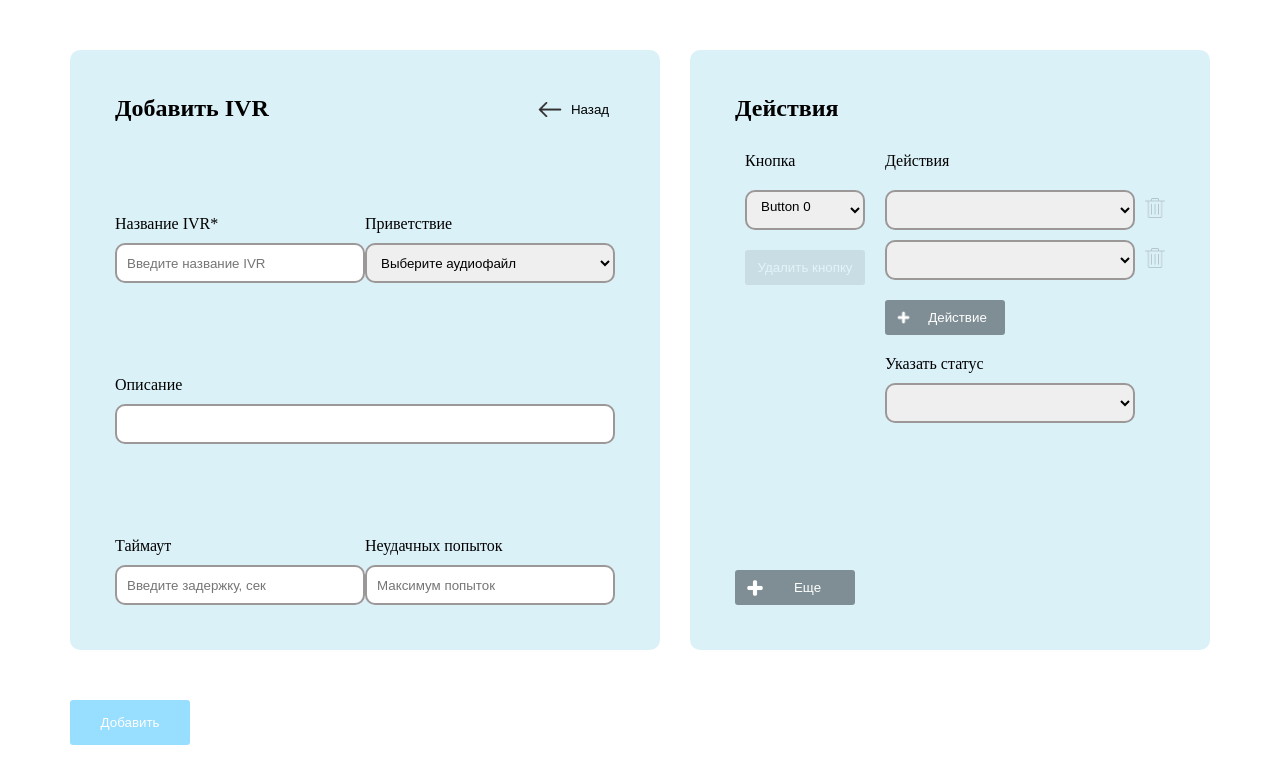
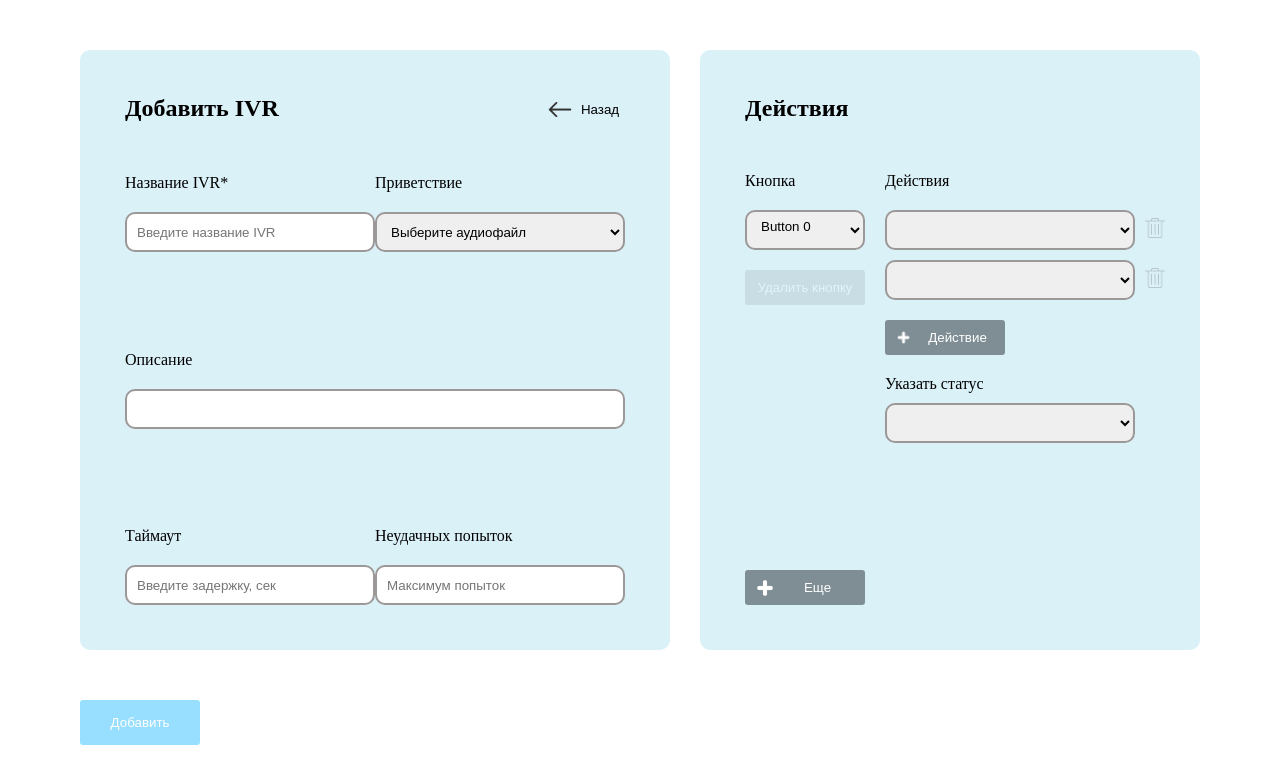
Before and after one commit to taras-kobetiak/iptel-test, an Angular app: page / in a window 1280 px wide. Shown: the top 784 px of the page. Built offline with nearby package versions, Linux system fonts and the light colour scheme.

Commit message:
improve some css

```diff
--- a/src/app/components/ivr-form/components/ivr-entity-form/ivr-entity-form.component.scss
+++ b/src/app/components/ivr-form/components/ivr-entity-form/ivr-entity-form.component.scss
@@ -3,10 +3,10 @@
     background-color: rgb(219, 241, 248);
     border-radius: 10px;
     min-height: 600px;
-    max-width: 1100px;
+    max-width: 960px;
     display: flex;
     flex-direction: column;
-    justify-content: space-between;
+
     gap: 20px;
 
     select {
@@ -18,6 +18,11 @@
     }
 }
 
+.actions-form__title {
+    margin-bottom: 30px;
+    flex: 0 0 auto;
+}
+
 .action-form__items {
     display: flex;
     flex-wrap: wrap;
@@ -27,7 +32,7 @@
 }
 
 .action-form__item {
-    padding: 10px;
+
     display: flex;
     gap: 20px;
 }
--- a/src/app/components/ivr-form/ivr-form.component.html
+++ b/src/app/components/ivr-form/ivr-form.component.html
@@ -13,6 +13,7 @@
                         <p>В тестовой версии эта функция недоступна :(</p>
                     </div>
                 </div>
+                <div class="main-form__rows">
                     <div class="main-form__row">
                         <div class="main-form__controler">
                             <div class="main-form__label main-form__label_gif">
@@ -25,7 +26,8 @@
                             <p *ngIf="ivrForm.get('name')?.touched && ivrForm.hasError('required', ['name'])"
                                 class="main-form__error">Введите
                                 название IVR, пожалуйста</p>
-                        <p *ngIf="ivrForm.get('name')?.invalid && ivrForm.get('name')?.value" class="main-form__error">
+                            <p *ngIf="ivrForm.get('name')?.invalid && ivrForm.get('name')?.value"
+                                class="main-form__error">
                                 Такое название уже существует</p>
                         </div>
                         <div class="main-form__controler">
@@ -72,6 +74,7 @@
                         </div>
                     </div>
                 </div>
+            </div>
             <div class="main__button">
                 <button [disabled]="!ivrForm.valid" type="submit" class="form-button">Добавить</button>
             </div>
--- a/src/app/components/ivr-form/ivr-form.component.scss
+++ b/src/app/components/ivr-form/ivr-form.component.scss
@@ -17,16 +17,13 @@
     border-radius: 10px;
     min-width: 30rem;
     min-height: 600px;
-}
-
-.main-form {
     display: flex;
     flex-direction: column;
     justify-content: space-between;
-    row-gap: 20px;
 }
 
 .header-main-form {
+    margin-bottom: 52px;
     display: flex;
     justify-content: space-between;
     align-items: center;
@@ -39,8 +36,14 @@
     right: -20px;
 }
 
+.main-form__rows {
+    flex: 1 0 auto;
+    display: flex;
+    flex-direction: column;
+    justify-content: space-between;
+}
+
 .header-main-form__button {
-
     button {
         border: none;
         outline: none;
@@ -67,7 +70,7 @@
 .main-form__controler {
     display: flex;
     flex-direction: column;
-    row-gap: 10px;
+    row-gap: 20px;
 
     input,
     select {
--- a/src/app/components/services/ivr.service.ts
+++ b/src/app/components/services/ivr.service.ts
@@ -1,6 +1,6 @@
 import { Injectable } from '@angular/core';
 import { AbstractControl, ValidationErrors } from '@angular/forms';
-import { Observable, Subject, delay, of } from 'rxjs';
+import { Observable, delay, of } from 'rxjs';
 import { Ivr } from 'src/app/abstract-classes/ivr';
 
 @Injectable({
```
Lines whose indentation alone changed are shown as unchanged.
